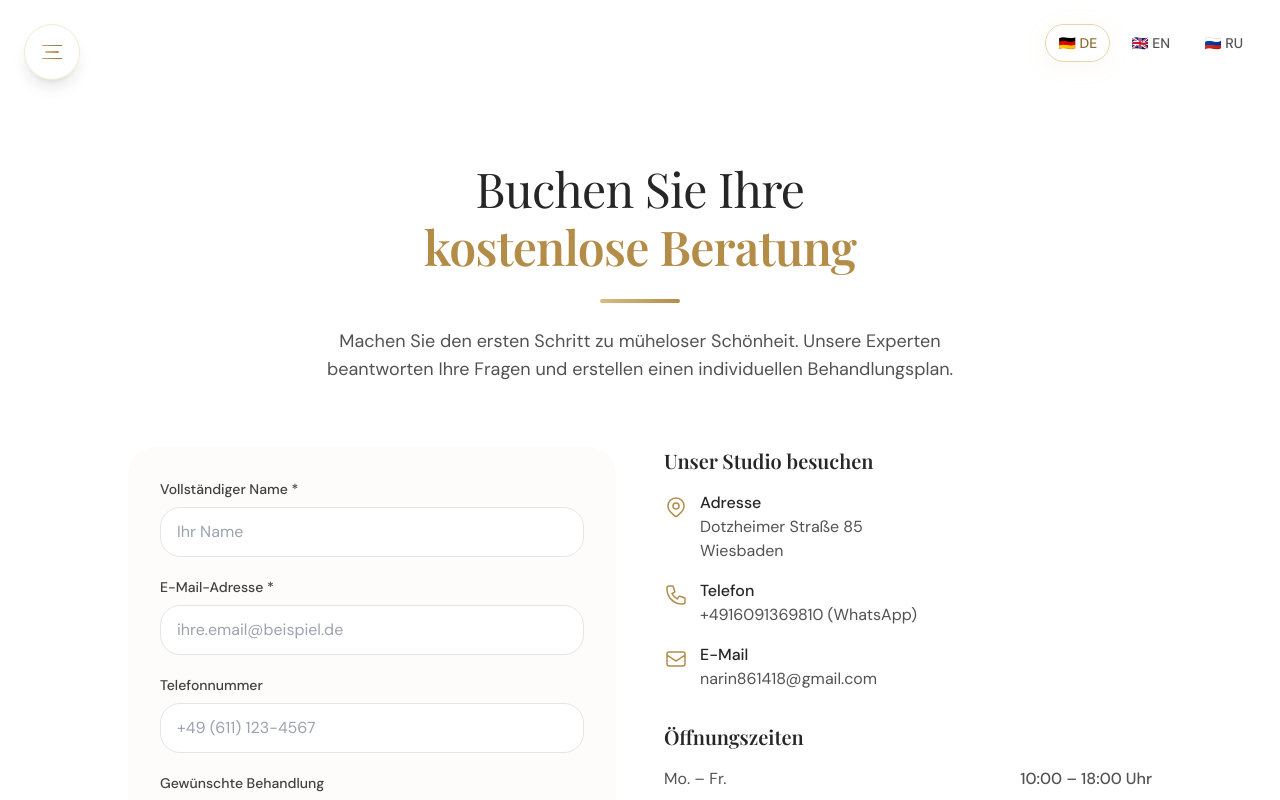
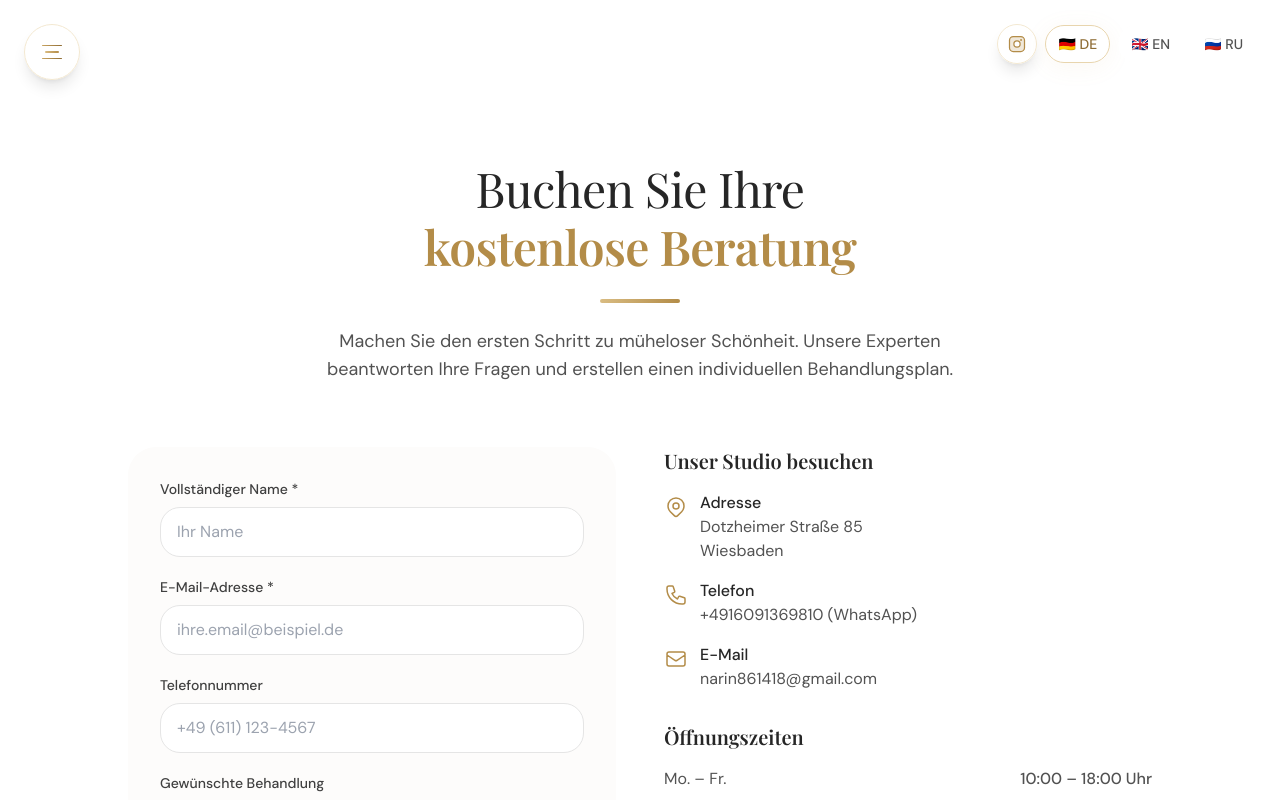
Before and after one commit to NastLen/laser-beauty-by-narin, a Next.js app: page /contact in a window 1280 px wide. Shown: the top 800 px of the page. Built offline with nearby package versions, Linux system fonts and the light colour scheme.

Commit message:
adjusted the instagram page

```diff
--- a/components/layout/Footer.tsx
+++ b/components/layout/Footer.tsx
@@ -45,7 +45,6 @@ export default function Footer() {
             <h4 className="font-semibold text-white mb-4">{t.navHeading}</h4>
             <ul className="space-y-2 text-sm">
               <li><Link href="/about" className="hover:text-gold-400 transition-colors">{t.links.about}</Link></li>
-              <li><Link href="/services" className="hover:text-gold-400 transition-colors">{t.links.services}</Link></li>
               <li><Link href="/pricing" className="hover:text-gold-400 transition-colors">{t.links.pricing}</Link></li>
               <li><Link href="/contact" className="hover:text-gold-400 transition-colors">{t.links.contact}</Link></li>
             </ul>
--- a/components/layout/Header.tsx
+++ b/components/layout/Header.tsx
@@ -3,7 +3,6 @@
 import { useState } from "react";
 import Link from "next/link";
 import { usePathname } from "next/navigation";
-import { IoLogoFacebook } from "react-icons/io5";
 import { PiInstagramLogoDuotone } from "react-icons/pi";
 
 import { useLanguage, Language } from "@/app/context/LanguageContext";
@@ -69,7 +68,16 @@ export default function Header() {
       </button>
 
       {/* Language Switcher — always visible, top-right */}
-      <div className="fixed top-6 right-6 z-[60] flex gap-2">
+      <div className="fixed top-6 right-6 z-[60] flex gap-2 items-center">
+        <a
+          href="https://www.instagram.com/laser_beauty_by_narin/"
+          target="_blank"
+          rel="noopener noreferrer"
+          aria-label="Instagram"
+          className="w-10 h-10 flex items-center justify-center rounded-full bg-white/90 backdrop-blur-md border border-gold-200 hover:border-gold-400 shadow-lg transition-all duration-300"
+        >
+          <PiInstagramLogoDuotone className="w-5 h-5 text-gold-600" />
+        </a>
         {(["de", "en", "ru"] as Language[]).map((lang) => (
           <button
             key={lang}
@@ -132,18 +140,13 @@ export default function Header() {
         {/* Social Icons */}
         <div className="flex gap-4 pb-10">
           <a
-            href="#"
+            href="https://www.instagram.com/laser_beauty_by_narin/"
+            target="_blank"
+            rel="noopener noreferrer"
             className="p-3 rounded-full bg-gold-100 hover:bg-gold-200 transition-colors"
             aria-label="Instagram"
           >
             <PiInstagramLogoDuotone className="w-6 h-6 text-cream-500" />
-          </a>
-          <a
-            href="#"
-            className="p-3 rounded-full bg-gold-100 hover:bg-gold-200 transition-colors"
-            aria-label="Facebook"
-          >
-            <IoLogoFacebook className="w-6 h-6 text-cream-500" />
           </a>
         </div>
       </aside>
--- a/components/sections/Contact.tsx
+++ b/components/sections/Contact.tsx
@@ -84,7 +84,7 @@ const translations = {
     placeholderMessage: "Расскажите о своих пожеланиях или задайте вопросы...",
     submit: "Отправить",
     alert: "Спасибо за ваш интерес! Мы свяжемся с вами в ближайшее время.",
-    visitHeading: "Посетите наш студию",
+    visitHeading: "Посетите нашу студию",
     addressLabel: "Адрес",
     phoneLabel: "Телефон",
     emailLabel: "E-mail",
--- a/components/sections/Hero.tsx
+++ b/components/sections/Hero.tsx
@@ -7,17 +7,16 @@ import { useLanguage } from "@/app/context/LanguageContext";
 const translations = {
   de: {
     subtitle:
-      "Erleben Sie modernste Lasertechnologie in einer luxuriösen, ruhigen Umgebung, die für Ihren Komfort geschaffen wurde.",
+      "Dauerhaft glatte Haut: professionell, sanft und ganz persönlich.",
     cta: "Preisliste ansehen",
   },
   en: {
-    subtitle:
-      "Experience cutting-edge laser technology in a luxurious, serene environment designed for your comfort",
+    subtitle: "Smooth, confident skin: treated with care, just for you.",
     cta: "View Price List",
   },
   ru: {
     subtitle:
-      "Оцените передовые лазерные технологии в роскошной и спокойной атмосфере, созданной для вашего комфорта.",
+      "Гладкая кожа навсегда: с заботой, профессионально и именно для вас.",
     cta: "Смотреть прайс-лист",
   },
 };
@@ -121,9 +120,7 @@ export default function Hero() {
                 border: "1px solid rgba(201,169,97,0.3)",
               }}
             >
-              <p
-                className="text-lg sm:text-xl md:text-2xl leading-relaxed font-normal tracking-wide text-neutral-900 font-brand"
-              >
+              <p className="text-lg sm:text-xl md:text-2xl leading-relaxed font-normal tracking-wide text-neutral-900 font-brand">
                 {t.subtitle}
               </p>
             </div>
```
